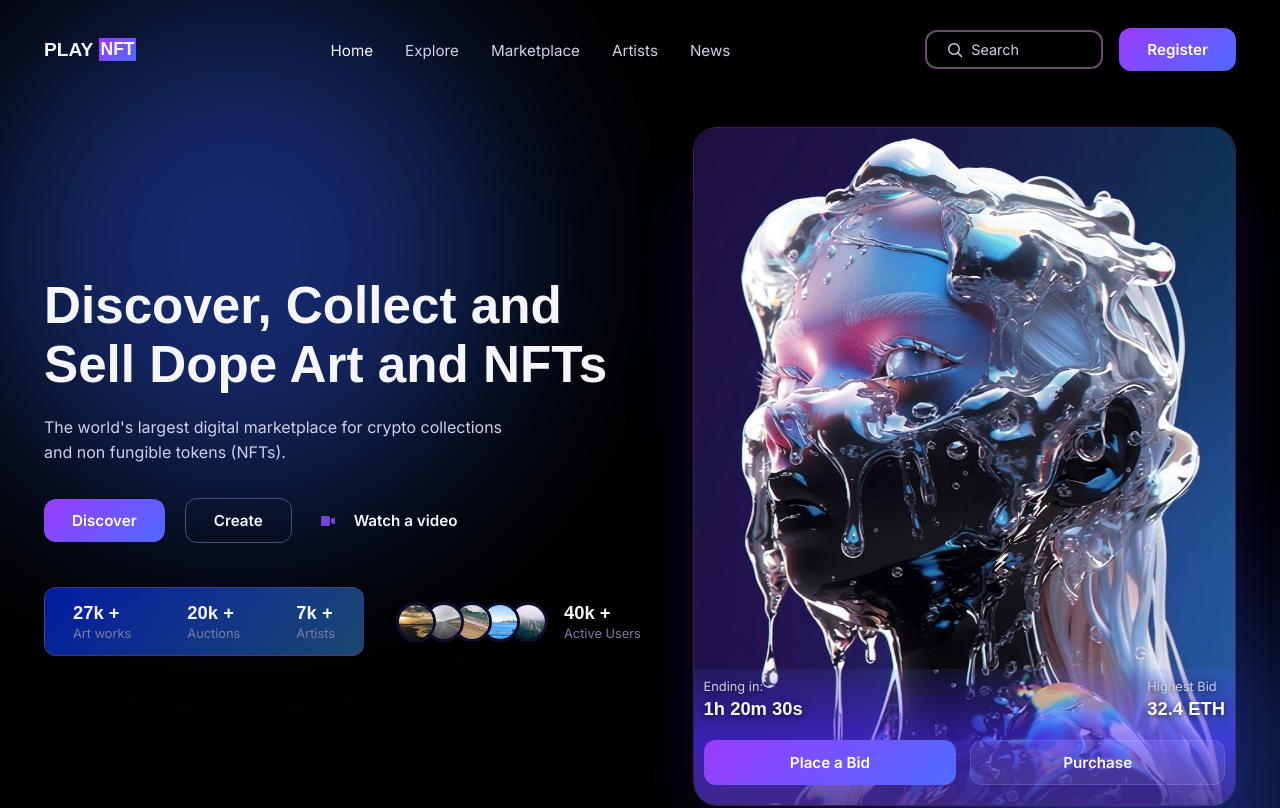
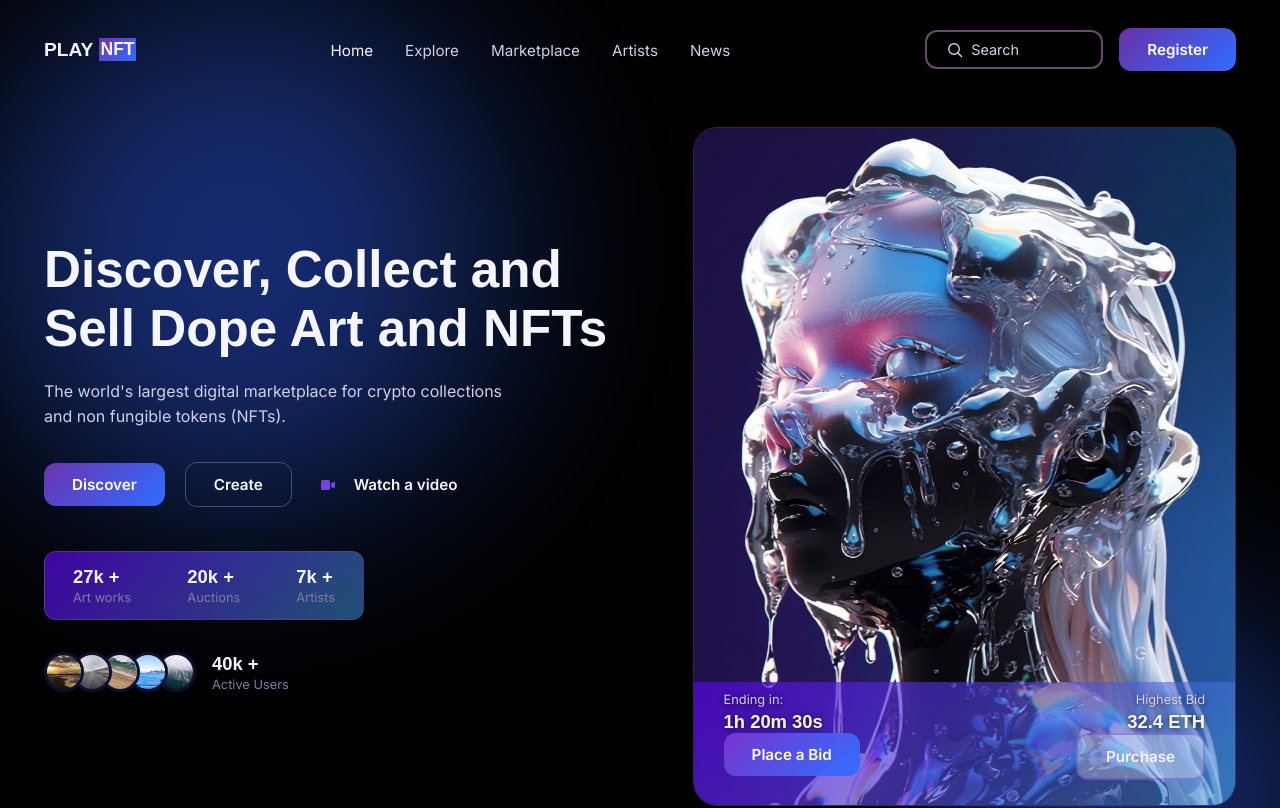
Before and after one commit to LIKESTEM/UI-Challenge-One, a React (Vite) app: page / in a window 1280 px wide. Shown: the top 808 px of the page. Built offline with nearby package versions, Linux system fonts and the light colour scheme.

Commit message:
Made the Popular this week to have a card shadow visible from top to bottom and fixed the colors and alignment of the hero section elements

```diff
--- a/src/components/Hero/BidCard.tsx
+++ b/src/components/Hero/BidCard.tsx
@@ -12,16 +12,18 @@ function BidCard() {
           <div>
             <p className={styles.bidLabel}>Ending in:</p>
             <p className={styles.bidValue}>1h 20m 30s</p>
+            <Button variant="primary">Place a Bid</Button>
           </div>
           <div>
-            <p className={styles.bidLabel}>Highest Bid</p>
-            <p className={styles.bidValue}>32.4 ETH</p>
+            <p className={styles.bidLabel2}>Highest Bid</p>
+            <p className={styles.bidValue2}>32.4 ETH</p>
+            <Button variant="ghost">Purchase</Button>
           </div>
         </div>
-        <div className={styles.bidActions}>
+        {/* <div className={styles.bidActions}>
           <Button variant="primary">Place a Bid</Button>
           <Button variant="ghost">Purchase</Button>
-        </div>
+        </div> */}
       </div>
     </div>
   );
--- a/src/components/Hero/Hero.module.css
+++ b/src/components/Hero/Hero.module.css
@@ -91,9 +91,10 @@
 .statsWrap {
   margin-top: 44px;
   display: flex;
-  align-items: center;
+  align-items: start;
+  flex-direction: column;
   gap: 32px;
-  flex-wrap: wrap;
+  /* flex-wrap: wrap; */
 }
 
 .statsBar {
@@ -163,7 +164,7 @@
   border: 1px solid var(--color-border);
   border-radius: var(--radius-lg);
   overflow: hidden;
-  box-shadow: 0 30px 80px -30px #4824ff66;
+  /* box-shadow: 0 30px 80px -30px #4221e966; */
 }
 
 .artwork {
@@ -178,16 +179,17 @@
 .bidInfo {
   position: relative;
   z-index: 1;
-  padding: 10px 10px 20px;
-  background: linear-gradient(to top, #412b92d9 0%, #4d2aff99 45%, #4d6bff1a 100%);
+  padding: 10px 10px 5px;
+  background: linear-gradient(135deg, #5704ddb8 0%, #3e9ad684 100%);
   /* backdrop-filter: blur(6px); */
-  -webkit-backdrop-filter: blur(6px);
+  /* -webkit-backdrop-filter: blur(6px); */
 }
 
 .bidRow {
   display: flex;
   justify-content: space-between;
   margin-bottom: 20px;
+  padding: 0px 20px;
 }
 
 .bidLabel {
@@ -204,9 +206,25 @@
   text-shadow: 0 1px 6px #000000b3;
 }
 
+.bidLabel2 {
+  font-size: 0.8rem;
+  color: var(--color-text-muted);
+  margin-bottom: 4px;
+  text-shadow: 0 1px 6px #000000b3;
+  text-align: end;
+}
+
+.bidValue2 {
+  font-family: var(--font-heading);
+  font-weight: 700;
+  font-size: 1.15rem;
+  text-shadow: 0 1px 6px #000000b3;
+  text-align: end;
+}
+
 .bidActions {
   display: flex;
-  gap: 14px;
+  gap: 10rem;
 }
 
 .bidActions > * {
--- a/src/components/Inputs/Input.module.css
+++ b/src/components/Inputs/Input.module.css
@@ -30,9 +30,9 @@
 }
 
 .ghost {
-  background: #ffffff14;
+  background: #ffffff4c;
   color: var(--color-text);
-  border: 1px solid #ffffff1f;
+  border: 2px solid rgba(106, 9, 197, 0.323);
 }
 
 .searchInput {
--- a/src/components/PopularWeek/ArtworkCard.tsx
+++ b/src/components/PopularWeek/ArtworkCard.tsx
@@ -15,6 +15,7 @@ interface ArtworkCardProps extends Artwork {
 function ArtworkCard({ name, creator, price, likes, image, centered }: ArtworkCardProps) {
   return (
     <div className={`${styles.card} ${centered ? styles.centered : ""}`}>
+      <div className={styles.cardInner}>
         <img src={image} className={styles.thumb} alt={name} />
         <div className={styles.cardFooter}>
           <div>
@@ -32,6 +33,7 @@ function ArtworkCard({ name, creator, price, likes, image, centered }: ArtworkCa
           </div>
         </div>
       </div>
+    </div>
   );
 }
 
--- a/src/components/PopularWeek/PopularWeek.module.css
+++ b/src/components/PopularWeek/PopularWeek.module.css
@@ -11,7 +11,7 @@
 .row {
   gap: 20px;
   align-items: center;
-  padding: 32px max(24px, calc((100vw - var(--content-width)) / 2 + 24px));
+  padding: 80px max(24px, calc((100vw - var(--content-width)) / 2 + 24px));
   mask-image: linear-gradient(to right, transparent, black 40px, black calc(100% - 40px), transparent);
   -webkit-mask-image: linear-gradient(to right, transparent, black 40px, black calc(100% - 40px), transparent);
 }
@@ -20,10 +20,14 @@
   position: relative;
   width: 224px;
   border-radius: var(--radius-md);
-  overflow: hidden;
   background: var(--color-surface-solid);
   border: 1px solid var(--color-border);
   transition: transform 0.3s ease, box-shadow 0.3s ease, margin 0.3s ease;
+}
+
+.cardInner {
+  border-radius: inherit;
+  overflow: hidden;
 }
 
 .thumb {
--- a/src/index.css
+++ b/src/index.css
@@ -12,8 +12,8 @@
   --color-text-muted: #d0cfe7;
   --color-text-dim: #7d7ba3;
 
-  --gradient-brand: linear-gradient(135deg, #9b3bff 0%, #4d6bff 100%);
-  --gradient-brand-soft: linear-gradient(135deg, #0428ddb8 0%, #3589d284 100%);
+  --gradient-brand: linear-gradient(135deg, #863dd5c9 0%, #316cff 100%);
+  --gradient-brand-soft: linear-gradient(135deg, #5704ddb8 0%, #3e9ad684 100%);
 
   --gradient-top-bottom: radial-gradient(ellipse, #294fe78f 0%, #2f5fe16a 45%, transparent 75%);
 
```
Lines whose indentation alone changed are shown as unchanged.
